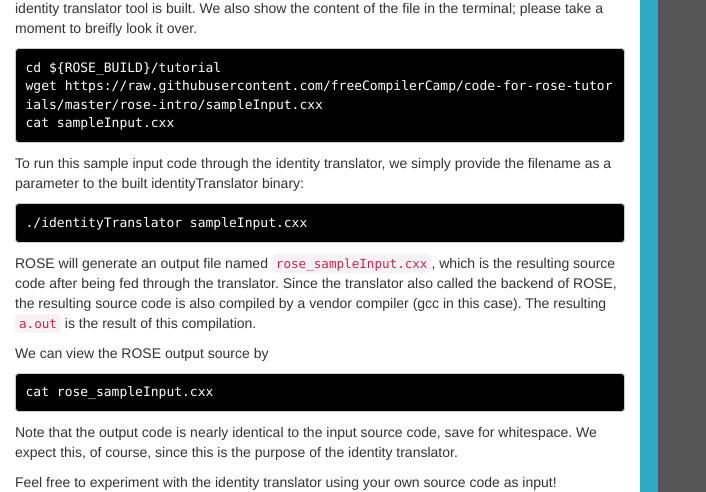
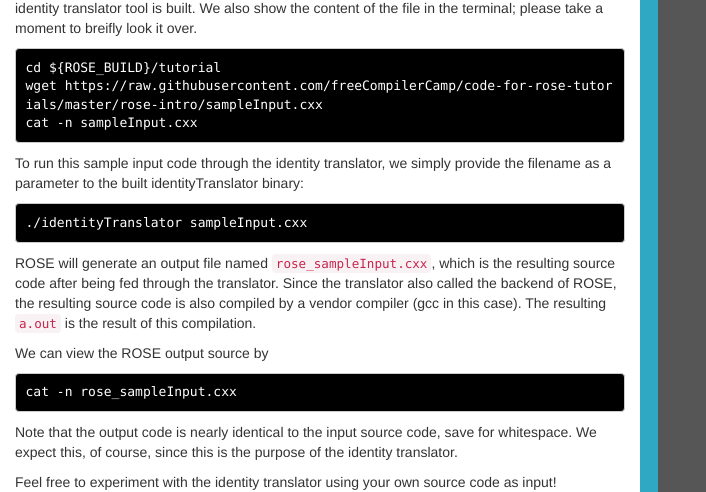
Before and after one commit to freeCompilerCamp/freecompilercamp.github.io, a Jekyll site: the page built from _posts/2020-06-11-rose-intro.markdown, in a window 1280 px wide. Shown: the part 3517-4009 px from the top of the page, without its empty margins (0-706 px from the left). Built offline with Jekyll 4.4.1, drawn with Linux system fonts in a browser that asks for light colours; nearby versions of some CDN libraries; grey boxes are pictures that could not be loaded.

Commit message:
Use n flag with cat to print line numbers
Use cat -n to print line numbers of output by cat.

````diff
--- a/_posts/2020-06-11-rose-intro.markdown
+++ b/_posts/2020-06-11-rose-intro.markdown
@@ -184,7 +184,7 @@
 ```.term1
 cd ${ROSE_BUILD}/tutorial
 wget https://raw.githubusercontent.com/freeCompilerCamp/code-for-rose-tutorials/master/rose-intro/sampleInput.cxx
-cat sampleInput.cxx
+cat -n sampleInput.cxx
 ```
 
 To run this sample input code through the identity translator, we simply provide
@@ -202,7 +202,7 @@
 We can view the ROSE output source by
 
 ```.term1
-cat rose_sampleInput.cxx
+cat -n rose_sampleInput.cxx
 ```
 
 Note that the output code is nearly identical to the input source code, save for
--- a/_posts/2020-06-18-rose-complex-types.markdown
+++ b/_posts/2020-06-18-rose-complex-types.markdown
@@ -42,7 +42,7 @@
 ```.term1
 cd ${ROSE_BUILD}/tutorial
 wget https://raw.githubusercontent.com/freeCompilerCamp/code-for-rose-tutorials/master/complex-types/volatile_ex.cxx
-cat volatile_ex.cxx
+cat -n volatile_ex.cxx
 ```
 Notice we have three volatile variables: `a`, `b`, and `y`. `b` is actually a pointer to a volatile variable, rather than a volatile variable itself.
 
@@ -82,7 +82,7 @@
 ```.term1
 cd ${ROSE_BUILD}/tutorial
 wget https://raw.githubusercontent.com/freeCompilerCamp/code-for-rose-tutorials/master/complex-types/function_param_ex.cxx
-cat function_param_ex.cxx
+cat -n function_param_ex.cxx
 ```
 Notice that there is a lot going on in this source code - we have overloaded functions, template parameters, and a templated class. We will discuss how ROSE handles these cases in the following sections; for now, let us only focus on function parameter types.
 
@@ -150,7 +150,7 @@
 ```.term1
 cd ${ROSE_BUILD}/tutorial
 wget https://raw.githubusercontent.com/freeCompilerCamp/code-for-rose-tutorials/master/complex-types/template_param_ex.cxx
-cat template_param_ex.cxx
+cat -n template_param_ex.cxx
 ```
 Notice that this code contains a templated class, and we make several instantiations of that class. In this example, we will look into extracting the template parameters from these instantiated objects.
 The translator of interest for this section is `templateParameter`:
````
